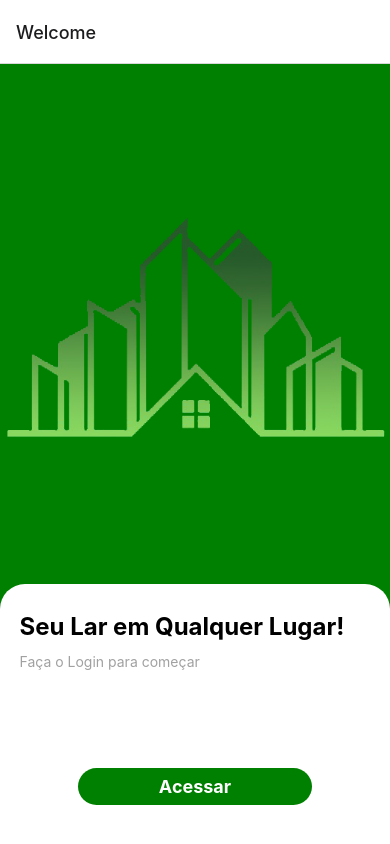
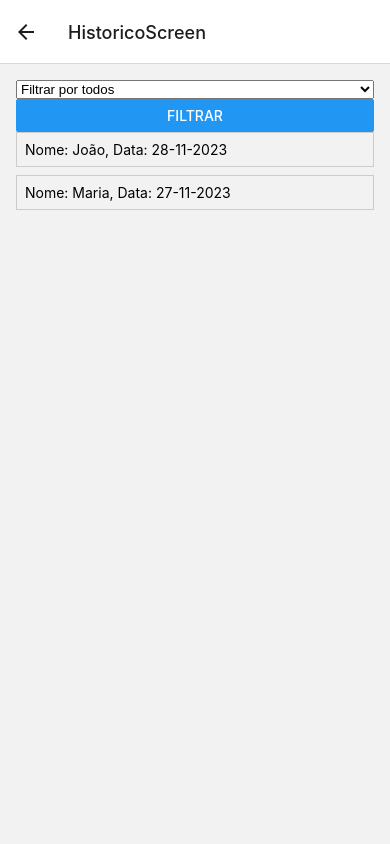
Before and after one commit to WesleyEstevam/mobile-condominium, a React Native app: screen /HistoricoScreen in a window 390 px wide. Built offline with nearby package versions, Linux system fonts and the light colour scheme.

Commit message:
New Page HistoricoScreen

```diff
--- a/package.json
+++ b/package.json
@@ -9,6 +9,7 @@
     "web": "expo start --web"
   },
   "dependencies": {
+    "@react-native-picker/picker": "^2.6.1",
     "@react-navigation/native": "^6.1.8",
     "@react-navigation/native-stack": "^6.9.14",
     "axios": "^1.6.1",
--- a/src/pages/Morador/Telas/HistoricoScreen/index.js
+++ b/src/pages/Morador/Telas/HistoricoScreen/index.js
@@ -0,0 +1,203 @@
+import React, { useState } from "react";
+import {
+  View,
+  Text,
+  TouchableOpacity,
+  FlatList,
+  TextInput,
+  Button,
+} from "react-native";
+import { useNavigation } from "@react-navigation/native";
+import { Picker } from "@react-native-picker/picker";
+
+import styles from "../HistoricoScreen/style";
+
+const historicoData = [
+  { id: 1, nome: "João", data: "28-11-2023" },
+  { id: 2, nome: "Maria", data: "27-11-2023" },
+];
+
+export default function HistoricoScreen() {
+  const navigation = useNavigation();
+
+  const [historico, setHistorico] = useState(historicoData);
+  const [filtroTipo, setFiltroTipo] = useState("todos");
+  const [filtroData, setFiltroData] = useState({
+    dia: "1",
+    mes: "1",
+    ano: "2000",
+  });
+  const [filtroNome, setFiltroNome] = useState("");
+  const [mostrarListaDia, setMostrarListaDia] = useState(false);
+  const [mostrarListaMes, setMostrarListaMes] = useState(false);
+  const [mostrarListaAno, setMostrarListaAno] = useState(false);
+
+  const diasDoMes = [...Array(31).keys()].map((item) => ({
+    label: `${item + 1}`,
+    value: `${item + 1}`,
+  }));
+
+  const mesesDoAno = [
+    "Janeiro",
+    "Fevereiro",
+    "Março",
+    "Abril",
+    "Maio",
+    "Junho",
+    "Julho",
+    "Agosto",
+    "Setembro",
+    "Outubro",
+    "Novembro",
+    "Dezembro",
+  ].map((item, index) => ({ label: item, value: `${index + 1}` }));
+
+  const anosDisponiveis = Array.from(
+    { length: new Date().getFullYear() - 1999 },
+    (_, index) => ({
+      label: `${2000 + index}`,
+      value: `${2000 + index}`,
+    })
+  );
+
+  const handleFiltrar = () => {
+    let historicoFiltrado = [...historicoData];
+
+    if (filtroTipo === "data") {
+      historicoFiltrado = historicoFiltrado.filter((item) => {
+        const [dia, mes, ano] = item.data.split("-");
+        return (
+          dia === filtroData.dia &&
+          mes === filtroData.mes &&
+          ano === filtroData.ano
+        );
+      });
+    } else if (filtroTipo === "nome" && filtroNome.trim() !== "") {
+      historicoFiltrado = historicoFiltrado.filter((item) =>
+        item.nome.toLowerCase().includes(filtroNome.toLowerCase())
+      );
+    }
+
+    setHistorico(historicoFiltrado);
+  };
+
+  const buttonStyle = {
+    ...styles.button,
+    color: "white",
+  };
+
+  return (
+    <View style={styles.container}>
+      <Picker
+        selectedValue={filtroTipo}
+        onValueChange={(itemValue) => {
+          setFiltroTipo(itemValue);
+          setFiltroData({ dia: "1", mes: "1", ano: "2000" });
+          setMostrarListaDia(false);
+          setMostrarListaMes(false);
+          setMostrarListaAno(false);
+        }}
+      >
+        <Picker.Item label="Filtrar por todos" value="todos" />
+        <Picker.Item label="Filtrar por data" value="data" />
+        <Picker.Item label="Filtrar por nome" value="nome" />
+      </Picker>
+
+      {filtroTipo === "data" && (
+        <View>
+          <TouchableOpacity
+            onPress={() => setMostrarListaDia(!mostrarListaDia)}
+            style={{ ...buttonStyle, backgroundColor: "green" }}
+          >
+            <Text style={{ color: "white" }}>{`Dia: ${filtroData.dia}`}</Text>
+          </TouchableOpacity>
+          {mostrarListaDia && (
+            <Picker
+              selectedValue={filtroData.dia}
+              onValueChange={(itemValue) =>
+                setFiltroData((prevState) => ({ ...prevState, dia: itemValue }))
+              }
+            >
+              {diasDoMes.map((item, index) => (
+                <Picker.Item
+                  label={item.label}
+                  value={item.value}
+                  key={index}
+                />
+              ))}
+            </Picker>
+          )}
+
+          <TouchableOpacity
+            onPress={() => setMostrarListaMes(!mostrarListaMes)}
+            style={{ ...buttonStyle, backgroundColor: "green" }}
+          >
+            <Text style={{ color: "white" }}>{`Mês: ${
+              mesesDoAno.find((m) => m.value === filtroData.mes)?.label
+            }`}</Text>
+          </TouchableOpacity>
+          {mostrarListaMes && (
+            <Picker
+              selectedValue={filtroData.mes}
+              onValueChange={(itemValue) =>
+                setFiltroData((prevState) => ({ ...prevState, mes: itemValue }))
+              }
+            >
+              {mesesDoAno.map((item, index) => (
+                <Picker.Item
+                  label={item.label}
+                  value={item.value}
+                  key={index}
+                />
+              ))}
+            </Picker>
+          )}
+
+          <TouchableOpacity
+            onPress={() => setMostrarListaAno(!mostrarListaAno)}
+            style={{ ...buttonStyle, backgroundColor: "green" }}
+          >
+            <Text style={{ color: "white" }}>{`Ano: ${filtroData.ano}`}</Text>
+          </TouchableOpacity>
+          {mostrarListaAno && (
+            <Picker
+              selectedValue={filtroData.ano}
+              onValueChange={(itemValue) =>
+                setFiltroData((prevState) => ({ ...prevState, ano: itemValue }))
+              }
+            >
+              {anosDisponiveis.map((item, index) => (
+                <Picker.Item
+                  label={item.label}
+                  value={item.value}
+                  key={index}
+                />
+              ))}
+            </Picker>
+          )}
+        </View>
+      )}
+
+      {filtroTipo === "nome" && (
+        <TextInput
+          placeholder="Pesquisar por nome"
+          value={filtroNome}
+          onChangeText={(text) => setFiltroNome(text)}
+          style={styles.input}
+        />
+      )}
+
+      <Button title="Filtrar" onPress={handleFiltrar} style={buttonStyle} />
+
+      <FlatList
+        data={historico}
+        keyExtractor={(item) => item.id.toString()}
+        renderItem={({ item }) => (
+          <View style={styles.itemContainer}>
+            <Text>{`Nome: ${item.nome}, Data: ${item.data}`}</Text>
+          </View>
+        )}
+      />
+    </View>
+  );
+}
--- a/src/pages/Morador/Telas/HistoricoScreen/style.jsx
+++ b/src/pages/Morador/Telas/HistoricoScreen/style.jsx
@@ -0,0 +1,30 @@
+import { StyleSheet } from "react-native";
+
+const styles = StyleSheet.create({
+    container: {
+      flex: 1,
+      padding: 16,
+    },
+    button: {
+      marginBottom: 16,
+      backgroundColor: "green",
+      padding: 10,
+      borderRadius: 5,
+    },
+    input: {
+      height: 40,
+      borderColor: "gray",
+      borderWidth: 1,
+      marginBottom: 16,
+      padding: 8,
+    },
+    itemContainer: {
+      borderWidth: 1,
+      borderColor: "#ccc",
+      padding: 8,
+      marginBottom: 8,
+    },
+
+  });
+
+  export default styles;
--- a/src/pages/Morador/index.js
+++ b/src/pages/Morador/index.js
@@ -19,7 +19,7 @@ export default function MoradorScreen() {
       >
         <TouchableOpacity
           style={styles.bottomButton}
-          onPress={() => handleNavigation("Historico")}
+          onPress={() => handleNavigation("HistoricoScreen")}
         >
           <Icon name="hourglass" size={50} color="white" />
         </TouchableOpacity>
--- a/src/routes/index.js
+++ b/src/routes/index.js
@@ -6,6 +6,8 @@ import Profile from "../pages/Profile";
 import PainelScreen from "../pages/Profile/Telas/PainelScreen";
 import MoradorScreen from "../pages/Morador";
 import ConvidarScreen from "../pages/Morador/Telas/ConvidarScreen";
+
+import HistoricoScreen from "../pages/Morador/Telas/HistoricoScreen";
 
 const Stack = createNativeStackNavigator();
 
@@ -19,6 +21,7 @@ export default function Routes() {
       <Stack.Screen name="Morador" component={MoradorScreen} />
       <Stack.Screen name="PainelScreen" component={PainelScreen} />
       <Stack.Screen name="ConvidarScreen" component={ConvidarScreen} />
+      <Stack.Screen name="HistoricoScreen" component={HistoricoScreen} />
     </Stack.Navigator>
   );
 }
```
Also changed, not shown: 2 other files (tests, documents, lock files or other folders).
